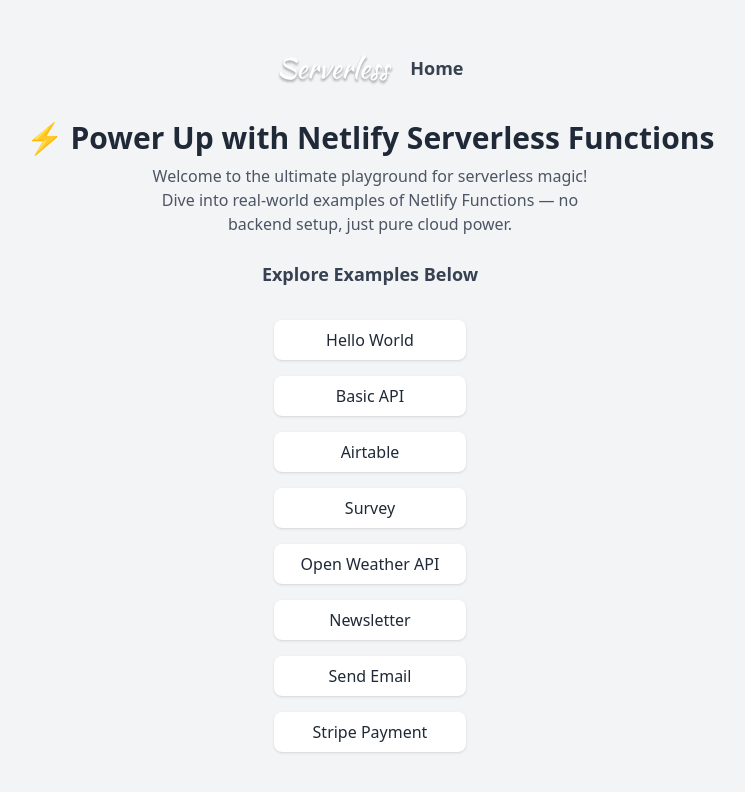
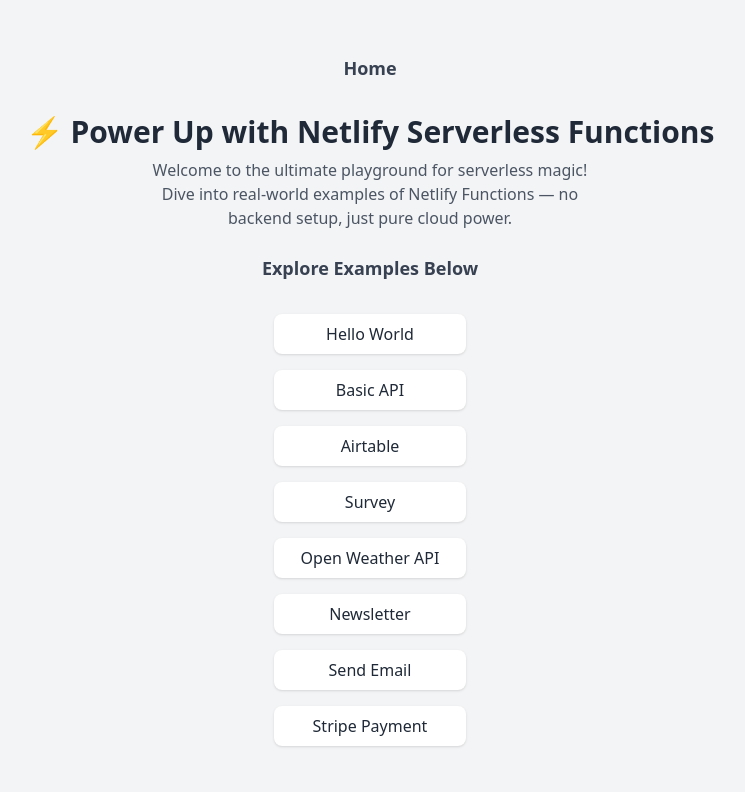
Before and after one commit to Rahul122703/serverless_function, a website: page index.html in a window 1280 px wide. Shown: the whole page, without its empty margins (270-1015 px from the left). Drawn offline with nearby package versions, Linux system fonts and the light colour scheme.

Commit message:
removed theh serverless logo

```diff
--- a/index.html
+++ b/index.html
@@ -14,7 +14,6 @@
     <!-- Navbar -->
     <nav class="mb-8">
       <div class="flex items-center justify-center space-x-4">
-        <img src="./assets/logo.svg" alt="logo" class="h-10 w-auto">
         <a href="index.html" class="text-lg font-semibold text-gray-700 hover:text-blue-600 transition">
           Home
         </a>
```
